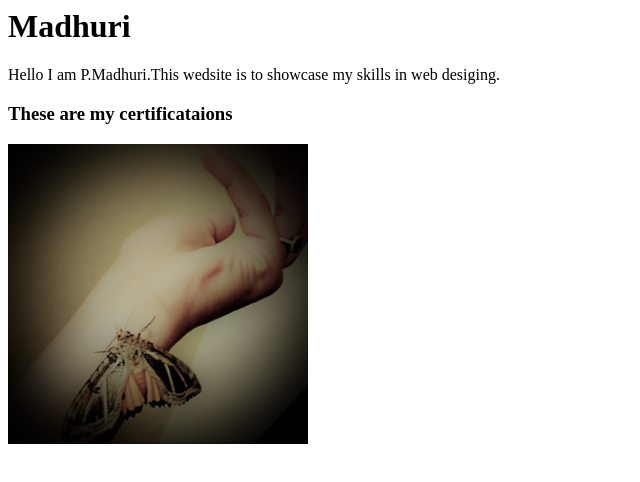
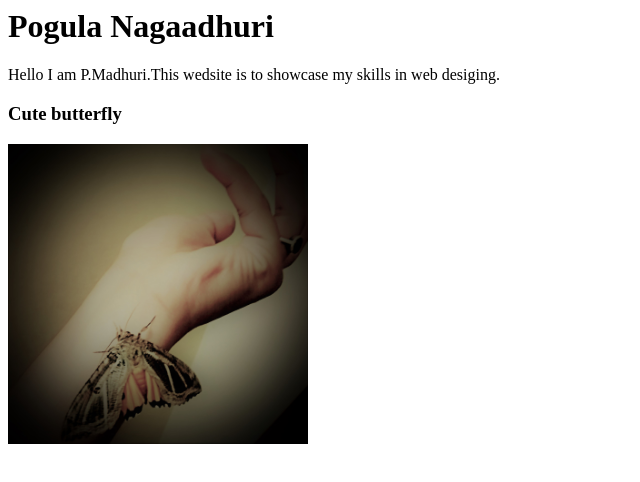
Before and after one commit to madhuri-4A0/my-profile, a plain HTML site: page index.html in a window 1280 px wide. Shown: the whole page, without its empty margins (0-640 px from the left). Drawn offline with Linux system fonts and the light colour scheme.

Commit message:
Update index.html

```diff
--- a/index.html
+++ b/index.html
@@ -8,12 +8,15 @@
 </head>
 
 <body>
-     <h1> Madhuri </h1>
+
+	<h1> Pogula Nagaadhuri </h1>
 
 	 <p> Hello I am P.Madhuri.This wedsite is to showcase my skills in web desiging. </p>
 
-	 <h3>These are my certificataions</h3>
-	 <img src="img/figure.jpg" alt=" figure"/>
-	</body>
+	 <h3>Cute butterfly</h3>
+	<div>
+	  <img src="img/figure.jpg" alt=" figure"/>
+	</div>
+ </body>
 
 </html>
```
